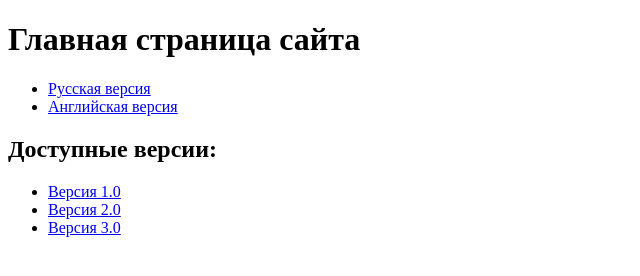
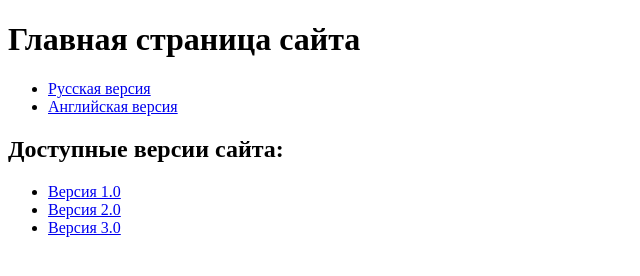
Before and after one commit to deehope/prog24, a plain HTML site: page index.html in a window 1280 px wide. Shown: the whole page, without its empty margins (0-640 px from the left). Drawn offline with Linux system fonts and the light colour scheme.

Commit message:
Update available versions section in index.html

```diff
--- a/index.html
+++ b/index.html
@@ -13,11 +13,13 @@
         </ul>
     </nav>
 
-  <h2>Доступные версии:</h2>
-  <ul>
-    <li><a href="v1/">Версия 1.0</a></li>
-    <li><a href="v2/">Версия 2.0</a></li>
-    <li><a href="v3/">Версия 3.0</a></li>
-  </ul>
+    <section>
+        <h2>Доступные версии сайта:</h2>
+        <ul>
+            <li><a href="https://deehope.github.io/prog24/v1/">Версия 1.0</a></li>
+            <li><a href="https://deehope.github.io/prog24/v2/">Версия 2.0</a></li>
+            <li><a href="https://deehope.github.io/prog24/v3/">Версия 3.0</a></li>
+        </ul>
+    </section>
 </body>
 </html>
```
